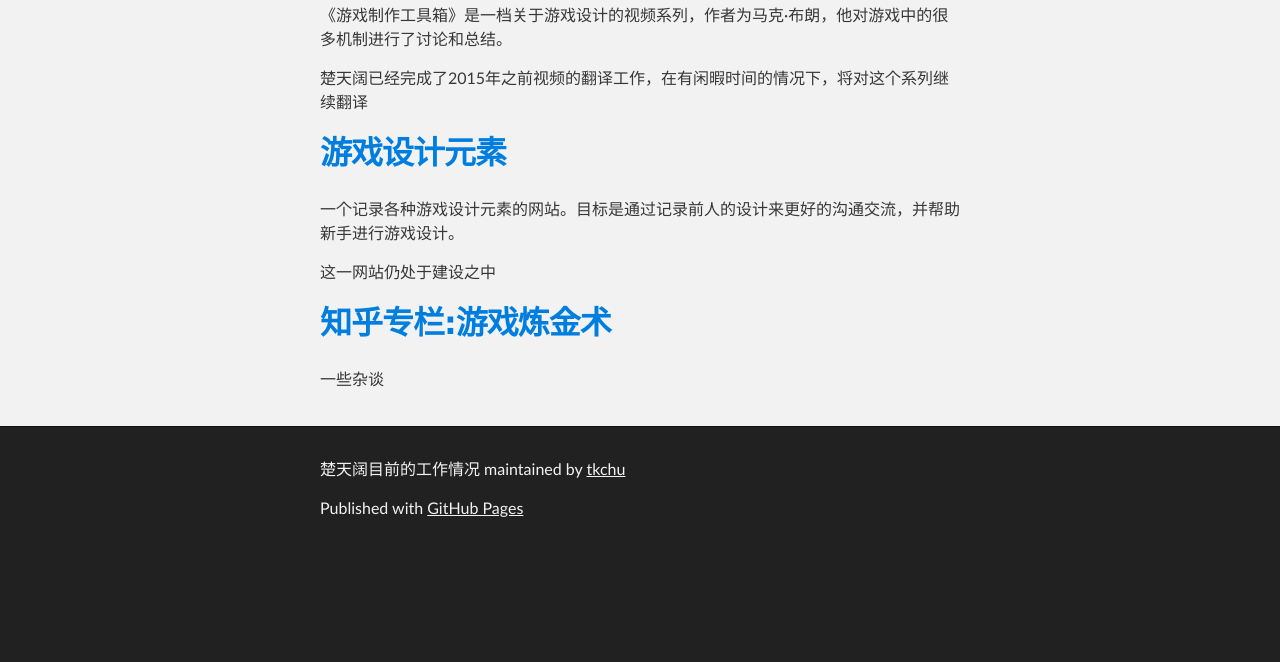
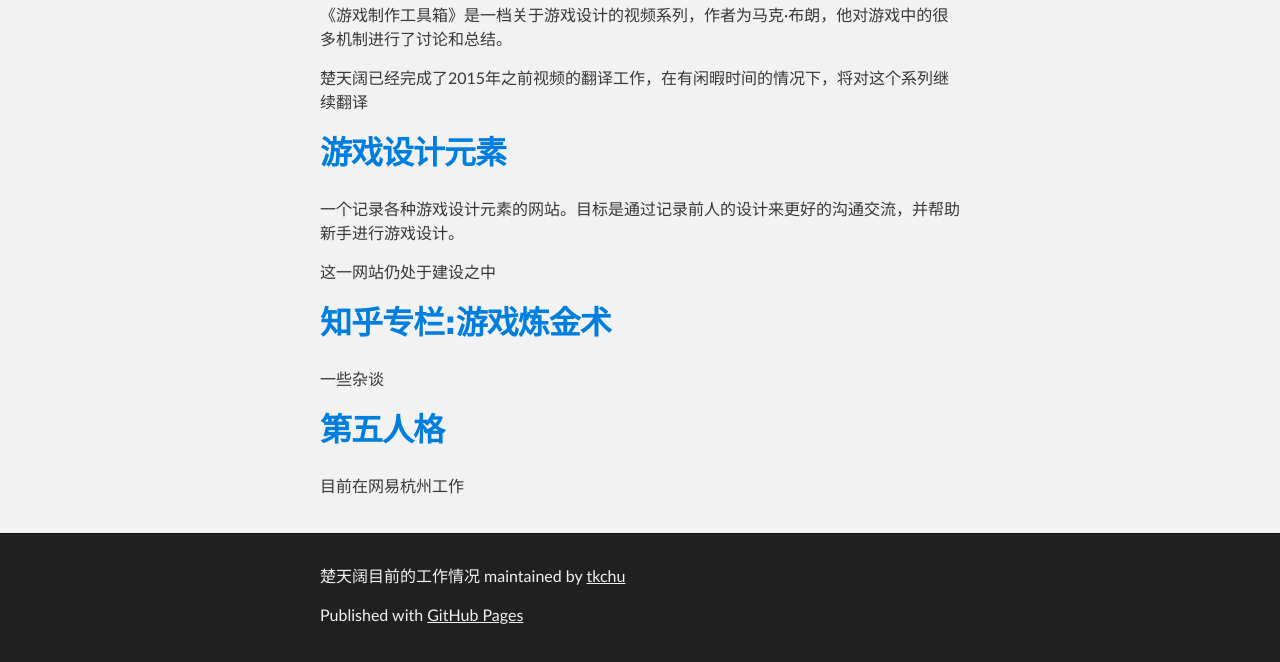
Before and after one commit to tkchu/www.tkchu.me, a plain HTML site: page index.html in a window 1280 px wide. Shown: the part 638-1300 px from the top of the page. Before the commit the page ends 1193 px from the top, so only its background shows below. Drawn offline with Linux system fonts and the light colour scheme.

Commit message:
Update index.html

```diff
--- a/index.html
+++ b/index.html
@@ -51,6 +51,11 @@
         <a href="https://zhuanlan.zhihu.com/tkchu">知乎专栏:游戏炼金术</a>
         </h2>
         <p>一些杂谈</p>
+
+        <h2>
+        <a href="https://id5.163.com/">第五人格</a>
+        </h2>
+        <p>目前在网易杭州工作</p>
       </section>
     </div>
 
```
